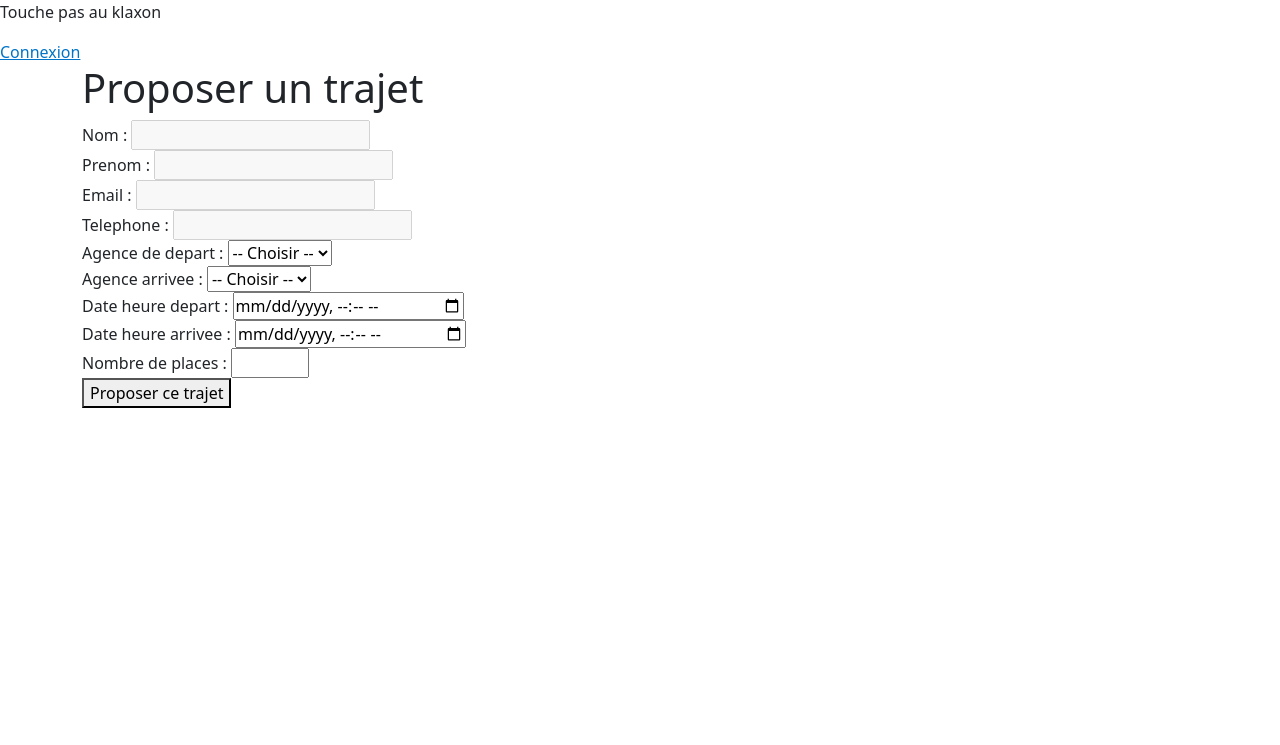
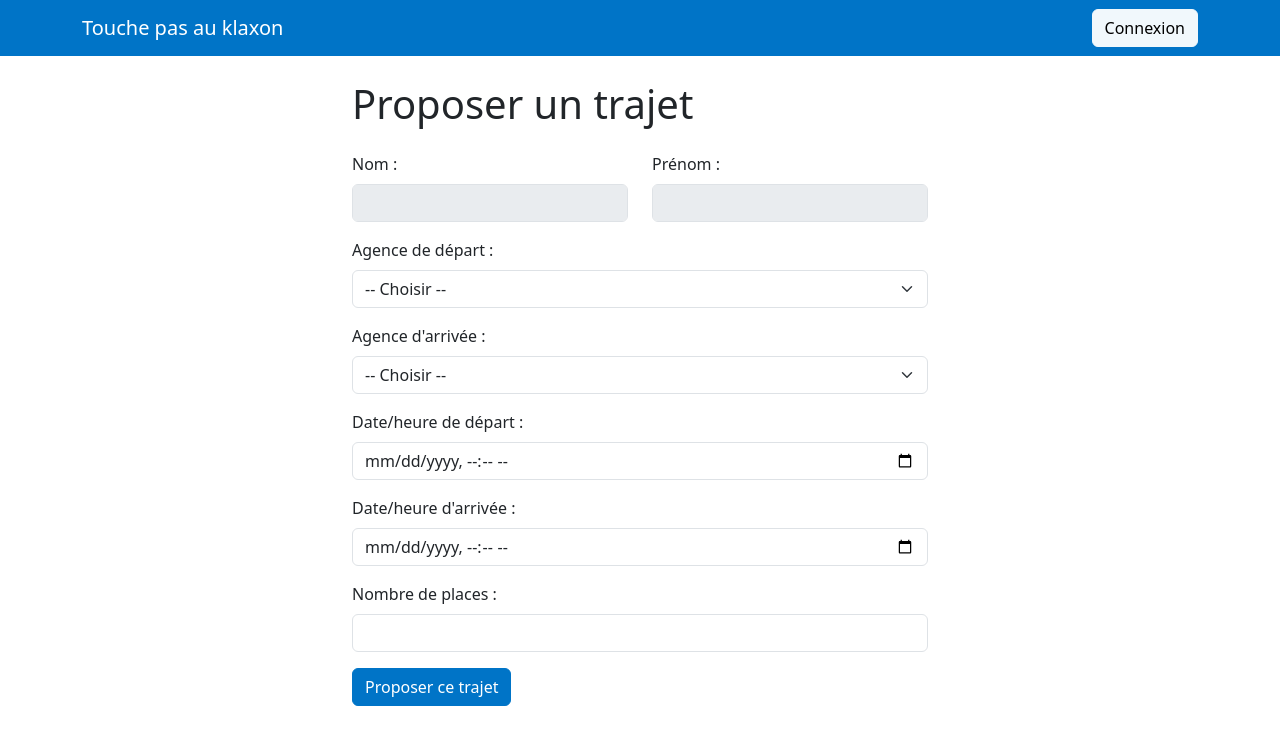
Before and after one commit to Matth-del4/devoir-appli-mvc-php-2026, a PHP site: template src/View/trajet/creer.php in a window 1280 px wide. Shown: the top 745 px of the page. Run offline with PHP 8.4, Linux system fonts and the light colour scheme; the template is opened without the code that fills it, so the values that code supplies are empty.

Commit message:
Application du style boostrap sur toutes les pages

```diff
--- a/public/index.php
+++ b/public/index.php
@@ -1,4 +1,10 @@
 <?php // Dossier accessible au navigateur
+if (php_sapi_name() === 'cli-server') {
+    $path = __DIR__ . parse_url($_SERVER['REQUEST_URI'], PHP_URL_PATH);
+    if ($path !== __DIR__ . '/' && is_file($path)) {
+        return false;
+    }
+}
 require '../vendor/autoload.php'; // Chargement de l'autoloader de Composer
 require_once '../config/database.php'; // Chargement de la configuration de la base de données
 session_start();
--- a/src/View/layout/header.php
+++ b/src/View/layout/header.php
@@ -1,22 +1,29 @@
 <?php if (!isset($_SESSION['user_id'])) : ?>
-    <header>
-        <p>Touche pas au klaxon</p>
-        <a href="/connexion">Connexion</a>
-    </header>
+    <nav class="navbar navbar-dark bg-primary mb-4">
+        <div class="container">
+            <span class="navbar-brand">Touche pas au klaxon</span>
+            <a href="/connexion" class="btn btn-light">Connexion</a>
+        </div>
+    </nav>
 <?php elseif ($_SESSION['role'] === 'admin') : ?>
-    <header>
-        <a href="/admin">Touche pas au klaxon</a>
-        <nav>
-            <a href="/admin">tableau de bord</a>
-            <a href="/deconnexion">Déconnexion</a>
-        </nav>
-    </header>
+    <nav class="navbar navbar-dark bg-dark mb-4">
+        <div class="container">
+            <a href="/admin" class="navbar-brand">Touche pas au klaxon</a>
+            <div>
+                <a href="/admin" class="btn btn-outline-light btn-sm me-2">Tableau de bord</a>
+                <a href="/deconnexion" class="btn btn-outline-light btn-sm">Déconnexion</a>
+            </div>
+        </div>
+    </nav>
 <?php else : ?>
-    <header>
-        <p>Touche pas au klaxon</p>
-        <nav>
-            <a href="/trajet/creer">Créer un trajet</a>
-            <a href="/deconnexion">Déconnexion</a>
-        </nav>
-    </header>
+    <nav class="navbar navbar-dark bg-primary mb-4">
+        <div class="container">
+            <span class="navbar-brand">Touche pas au klaxon</span>
+            <div class="d-flex align-items-center gap-2">
+                <a href="/trajet/creer" class="btn btn-light btn-sm">Créer un trajet</a>
+                <span class="text-white"><?= htmlspecialchars($_SESSION['prenom'] . ' ' . $_SESSION['nom']) ?></span>
+                <a href="/deconnexion" class="btn btn-outline-light btn-sm">Déconnexion</a>
+            </div>
+        </div>
+    </nav>
 <?php endif; ?>
--- a/src/View/trajet/creer.php
+++ b/src/View/trajet/creer.php
@@ -1,29 +1,23 @@
 <?php include __DIR__ . '/../layout/header.php'; ?>
 
-<div class="container">
-    <h1>Proposer un trajet</h1>
+<div class="container" style="max-width: 600px;">
+    <h1 class="mb-4">Proposer un trajet</h1>
 
-    <form method="POST" action="/trajet/<?= $trajet['id_trajet'] ?>/modifier">
-        <div>
-            <label>Nom :</label>
-            <input type="text" value="<?= htmlspecialchars($utilisateur['nom']) ?>" disabled>
-        </div>
-        <div>
-            <label>Prenom :</label>
-            <input type="text" value="<?= htmlspecialchars($utilisateur['prenom']) ?>" disabled>
-        </div>
-        <div>
-            <label>Email :</label>
-            <input type="text" value="<?= htmlspecialchars($utilisateur['email']) ?>" disabled>
-        </div>
-        <div>
-            <label>Telephone :</label>
-            <input type="text" value="<?= htmlspecialchars($utilisateur['telephone']) ?>" disabled>
+    <form method="POST" action="/trajet/creer">
+        <div class="row mb-3">
+            <div class="col">
+                <label class="form-label">Nom :</label>
+                <input type="text" class="form-control" value="<?= htmlspecialchars($utilisateur['nom']) ?>" disabled>
+            </div>
+            <div class="col">
+                <label class="form-label">Prénom :</label>
+                <input type="text" class="form-control" value="<?= htmlspecialchars($utilisateur['prenom']) ?>" disabled>
+            </div>
         </div>
 
-        <div>
-            <label>Agence de depart :</label>
-            <select name="agence_depart_id" required>
+        <div class="mb-3">
+            <label class="form-label">Agence de départ :</label>
+            <select class="form-select" name="agence_depart_id" required>
                 <option value="">-- Choisir --</option>
                 <?php foreach ($agences as $agence) : ?>
                     <option value="<?= $agence['id_agence'] ?>"><?= htmlspecialchars($agence['nom_ville']) ?></option>
@@ -31,9 +25,9 @@
             </select>
         </div>
 
-        <div>
-            <label>Agence arrivee :</label>
-            <select name="agence_arrivee_id" required>
+        <div class="mb-3">
+            <label class="form-label">Agence d'arrivée :</label>
+            <select class="form-select" name="agence_arrivee_id" required>
                 <option value="">-- Choisir --</option>
                 <?php foreach ($agences as $agence) : ?>
                     <option value="<?= $agence['id_agence'] ?>"><?= htmlspecialchars($agence['nom_ville']) ?></option>
@@ -41,21 +35,21 @@
             </select>
         </div>
 
-        <div>
-            <label>Date heure depart :</label>
-            <input type="datetime-local" name="gdh_depart" required>
+        <div class="mb-3">
+            <label class="form-label">Date/heure de départ :</label>
+            <input type="datetime-local" class="form-control" name="gdh_depart" required>
         </div>
 
-        <div>
-            <label>Date heure arrivee :</label>
-            <input type="datetime-local" name="gdh_arrivee" required>
+        <div class="mb-3">
+            <label class="form-label">Date/heure d'arrivée :</label>
+            <input type="datetime-local" class="form-control" name="gdh_arrivee" required>
         </div>
 
-        <div>
-            <label>Nombre de places :</label>
-            <input type="number" name="nb_place_total" min="1" max="9" required>
+        <div class="mb-3">
+            <label class="form-label">Nombre de places :</label>
+            <input type="number" class="form-control" name="nb_place_total" min="1" max="9" required>
         </div>
 
-        <button type="submit">Proposer ce trajet</button>
+        <button type="submit" class="btn btn-primary">Proposer ce trajet</button>
     </form>
 </div>
```
Also changed, not shown: src/View/admin/agence_creer.php (+7 -5 lines), src/View/admin/agence_modifier.php (+7 -5 lines), src/View/admin/dashboard.php (+29 -21 lines), src/View/auth/connexion.php (+14 -11 lines), src/View/trajet/details.php (+19 -14 lines), src/View/trajet/liste.php (+24 -7 lines), src/View/trajet/modifier.php (+18 -27 lines).
